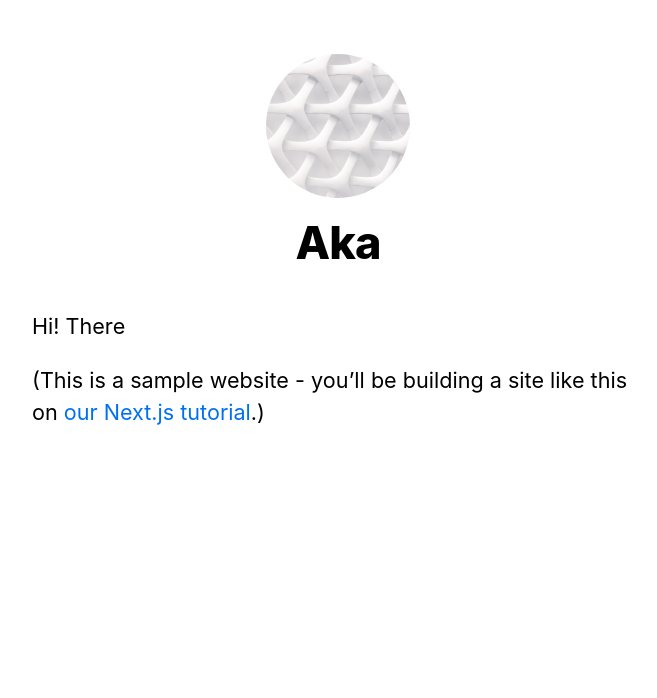
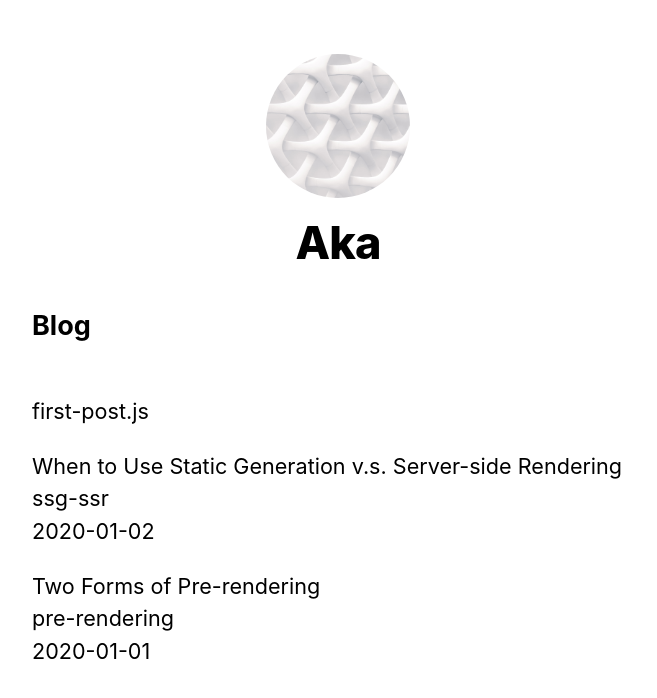
Before and after one commit to aka70/nextjs-blog, a Next.js app: page / in a window 1280 px wide. Shown: the top 698 px of the page, without its empty margins (302-959 px from the left). Built offline with nearby package versions, Linux system fonts and the light colour scheme.

Commit message:
ホームページに記事一覧を表示できるようにした。

```diff
--- /dev/null
+++ b/lib/posts.js
@@ -0,0 +1,37 @@
+import fs from "fs";
+import path from "path";
+import matter from "gray-matter";
+
+const postsDirectory = path.join(process.cwd(), "posts");
+
+export function getSortedPostsData() {
+	// Get file names under /posts
+	const fileNames = fs.readdirSync(postsDirectory);
+	const allPostsData = fileNames.map((fileName) => {
+		// Remove ".md" from file name to get id
+		const id = fileName.replace(/\.md$/, "");
+
+		// Read markdown file as string
+		const fullPath = path.join(postsDirectory, fileName);
+		const fileContents = fs.readFileSync(fullPath, "utf8");
+
+		// Use gray-matter to parse the post metadata section
+		const matterResult = matter(fileContents);
+
+		// Combine the data with the id
+		return {
+			id,
+			...matterResult.data,
+		};
+	});
+	// Sort posts by date
+	return allPostsData.sort(({ date: a }, { date: b }) => {
+		if (a < b) {
+			return 1;
+		} else if (a > b) {
+			return -1;
+		} else {
+			return 0;
+		}
+	});
+}
--- a/pages/index.js
+++ b/pages/index.js
@@ -1,19 +1,36 @@
 import Head from "next/head";
 import Layout, { siteTitle } from "../components/layout";
 import utilStyles from "../styles/utils.module.css";
+import { getSortedPostsData } from "../lib/posts";
 
-export default function Home() {
+export async function getStaticProps() {
+	const allPostsData = getSortedPostsData();
+	return {
+		props: {
+			allPostsData,
+		},
+	};
+}
+
+export default function Home({ allPostsData }) {
 	return (
 		<Layout home>
-			<Head>
-				<title>{siteTitle}</title>
-			</Head>
-			<section className={utilStyles.headingMd}>
-				<p>Hi! There</p>
-				<p>
-					(This is a sample website - you’ll be building a site like this on{" "}
-					<a href="https://nextjs.org/learn">our Next.js tutorial</a>.)
-				</p>
+			{/* Keep the existing code here */}
+
+			{/* Add this <section> tag below the existing <section> tag */}
+			<section className={`${utilStyles.headingMd} ${utilStyles.padding1px}`}>
+				<h2 className={utilStyles.headingLg}>Blog</h2>
+				<ul className={utilStyles.list}>
+					{allPostsData.map(({ id, date, title }) => (
+						<li className={utilStyles.listItem} key={id}>
+							{title}
+							<br />
+							{id}
+							<br />
+							{date}
+						</li>
+					))}
+				</ul>
 			</section>
 		</Layout>
 	);
--- a/pages/posts/first-post.js
+++ b/posts/first-post.js
@@ -1,6 +1,6 @@
 import Link from "next/link";
 import Head from "next/head";
-import Layout from "../../components/layout";
+import Layout from "../components/layout";
 
 export default function FirstPost() {
 	return (
```
Also changed, not shown: posts/pre-rendering.md (renamed from pages/posts/pre-rendering.md), posts/ssg-ssr.md (renamed from pages/posts/ssg-ssr.md).
